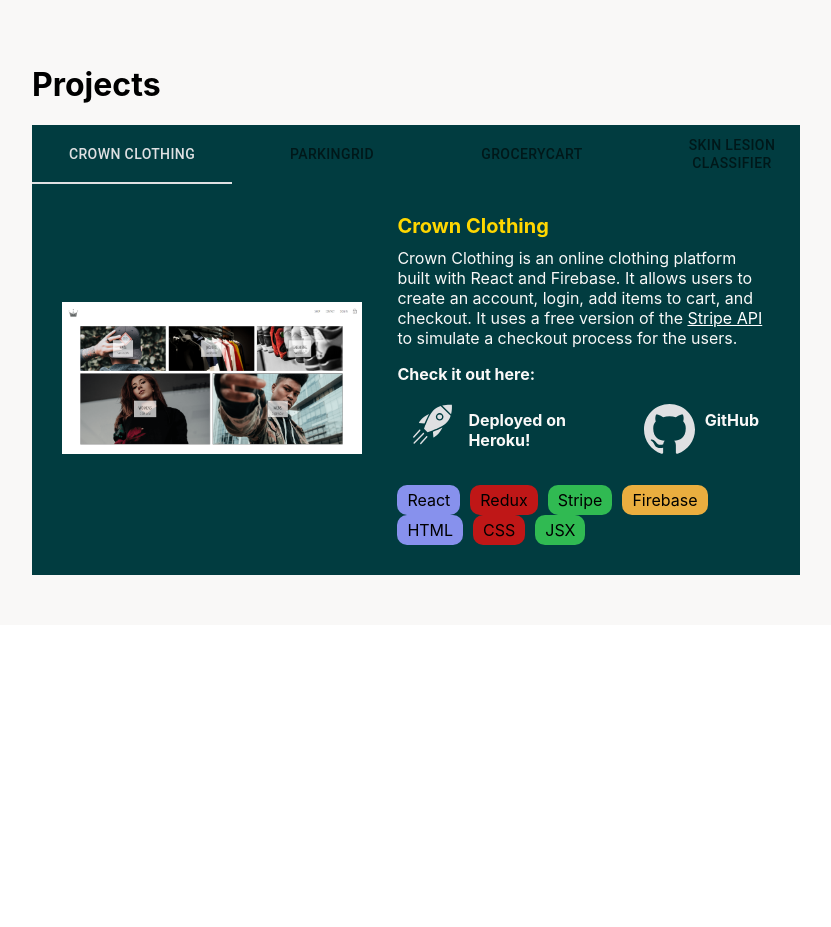
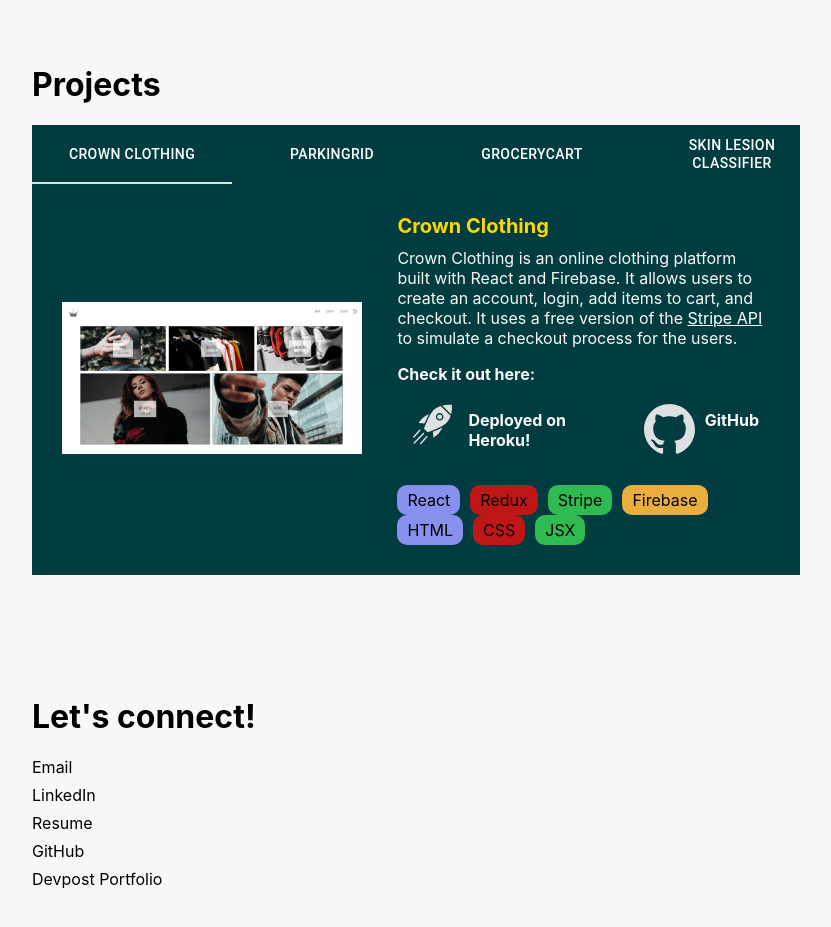
Before and after one commit to padmaashini/portfolio-website, a React (Create React App) app: page / in a window 1280 px wide. Shown: the part 2560-3487 px from the top of the page, without its empty margins (224-1055 px from the left). Before the commit the page ends 3185 px from the top, so only its background shows below. Built offline with nearby package versions, Linux system fonts and the light colour scheme.

Commit message:
Add Contact component

```diff
--- a/src/App.jsx
+++ b/src/App.jsx
@@ -7,6 +7,7 @@
 import AboutMe from './components/AboutMe/AboutMe';
 import Experience from './components/Experience/Experience';
 import Projects from './components/Projects/Projects';
+import Contact from './components/Contact/Contact';
 
 import theme from './theme';
 
@@ -22,6 +23,7 @@
         <AboutMe />
         <Experience />
         <Projects />
+        <Contact />
       </StyledApp>
     </ThemeProvider>
   );
--- /dev/null
+++ b/src/components/Contact/Contact.jsx
@@ -0,0 +1,50 @@
+import React from 'react';
+
+import {
+  ContactContainer,
+  Link,
+} from './Contact.styles';
+
+function Contact() {
+  return (
+    <ContactContainer>
+      <h1>Let&apos;s connect!</h1>
+      <Link
+        aria-label="email"
+        href="mailto:p5sukuma@uwaterloo.ca"
+      >
+        Email
+      </Link>
+      <Link
+        aria-label="linkedin"
+        target="_blank"
+        href="https://www.linkedin.com/in/padmaashini-sukumaran/"
+      >
+        LinkedIn
+      </Link>
+      <Link
+        aria-label="resume"
+        target="_blank"
+        href="https://drive.google.com/file/d/118PxKcI_tQpmYpg5-2EA4L-FRwgL6lfA/view?usp=sharing"
+      >
+        Resume
+      </Link>
+      <Link
+        aria-label="github"
+        target="_blank"
+        href="https://github.com/padmaashini"
+      >
+        GitHub
+      </Link>
+      <Link
+        aria-label="devpost"
+        target="_blank"
+        href="https://devpost.com/padmaashinis"
+      >
+        Devpost Portfolio
+      </Link>
+    </ContactContainer>
+  );
+}
+
+export default Contact;
--- /dev/null
+++ b/src/components/Contact/Contact.styles.js
@@ -0,0 +1,17 @@
+import styled from 'styled-components';
+
+export const ContactContainer = styled.div`
+    padding: 50px 10%;
+    background-color: #F9F8F7;
+    text-align: left;
+    @media screen and (min-width: 1000px) {
+        padding: 50px 20%;
+    }
+`;
+
+export const Link = styled.a`
+    display: block;
+    padding-bottom: 8px;
+    text-decoration: none;
+    color: black;
+`;
--- a/src/components/IconsContainer/IconLinks.jsx
+++ b/src/components/IconsContainer/IconLinks.jsx
@@ -34,7 +34,7 @@
         <DescriptionIcon fontSize="large" />
       </IconButton>
       <IconButton
-        aria-label="resume"
+        aria-label="github"
         target="_blank"
         href="https://github.com/padmaashini"
         color="secondary"
--- a/src/components/ProjectsTable/ProjectsTable.styles.js
+++ b/src/components/ProjectsTable/ProjectsTable.styles.js
@@ -6,10 +6,10 @@
 export const StyledTabs = styled(Tabs)`
     background: #013C40;
     text-color: secondary;
-
+    color: white;
 `;
 
 export const StyledTab = styled(Tab)`
-    color: white;
+    color: white !important;
     width: 200px;
 `;
```
